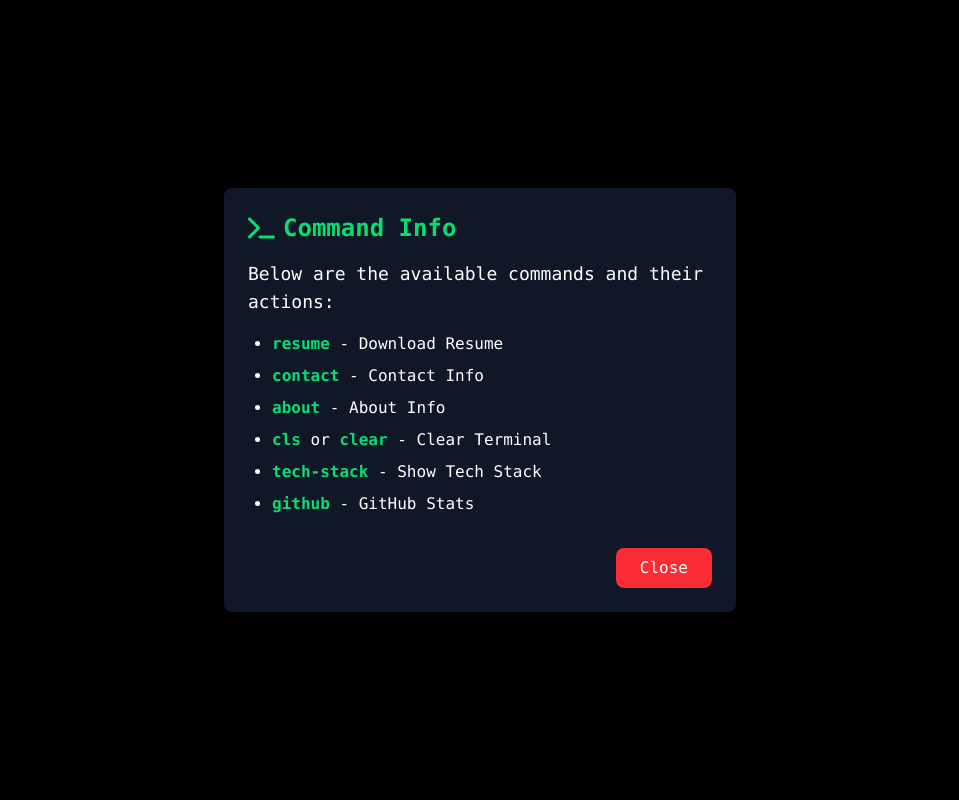
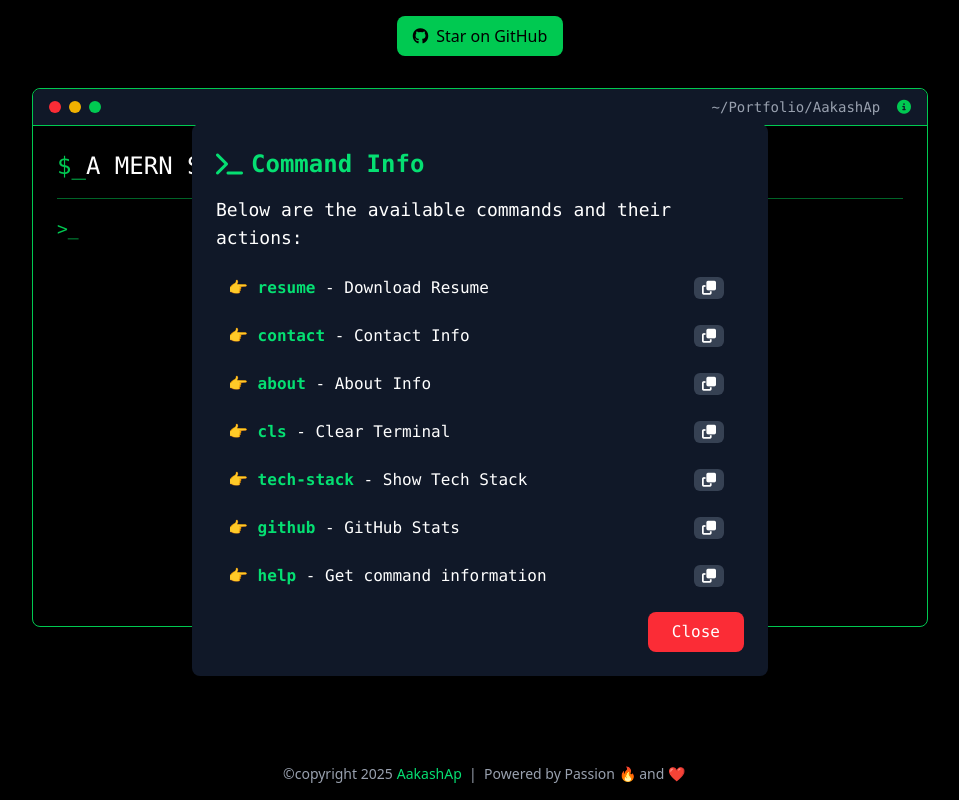
Before and after one commit to AakashAp01/Terminal-Portfolio, a React (Vite) app: page / in a window 1280 px wide. Both pictures are taken after a click on the icon 1064 px from the left and 107 px from the top of the page. Shown: the whole page, without its empty margins (160-1119 px from the left). Built offline with nearby package versions, Linux system fonts and the light colour scheme.

Commit message:
Add motivational quotes and jokes features; refactor command handling in App component

```diff
--- a/src/App.jsx
+++ b/src/App.jsx
@@ -11,6 +11,8 @@ import CmdModal from "./components/CmdModal";
 import Header from "./components/Header";
 import Projects from "./components/Projects";
 import GitHubStats from "./components/GitHubStats";
+import MotivationalQuote from "./components/MotivationalQuote";
+import LaughComponent from "./components/Laugh";
 
 function App() {
   const [command, setCommand] = useState("");
@@ -62,7 +64,7 @@ function App() {
       case "contact":
         newOutput = (<Contact />);
         break;
-      case "tech-stack":
+      case "tech stack":
         newOutput = (<TeckStack />);
         break;
       case "projects":
@@ -70,6 +72,15 @@ function App() {
         break;
       case "resume":
         newOutput = (<Resume />);
+        break;
+      case "help":
+        newOutput = (openModal());
+        break;
+      case "quote":
+        newOutput = (<MotivationalQuote/>);
+        break;
+      case "make me laugh":
+        newOutput = (<LaughComponent/>);
         break;
       case "clear":
       case "cls":
@@ -141,7 +152,7 @@ function App() {
               {output.map((item, index) => (
                 <div key={index}>
                   <p>
-                    <span className="text-green-500">>_</span>
+                    <span className="text-green-500">>_ </span>
                     {item.command}
                   </p>
                   <div className="text-white break-words">{item.response}</div>
@@ -152,7 +163,7 @@ function App() {
 
             {/* Input Field */}
             <div className="mt-4 flex items-center">
-              <span className="text-green-500 text-lg">>_</span>
+              <span className="text-green-500 text-lg">>_ </span>
               <input
                 type="text"
                 value={command}
--- a/src/components/CmdModal.jsx
+++ b/src/components/CmdModal.jsx
@@ -1,35 +1,64 @@
 import { motion } from "framer-motion";
+import { useState } from "react";
 
 export default function CmdModal({ isModalOpen, closeModal }) {
+  const [copiedCommand, setCopiedCommand] = useState(null);
+
+  const commands = [
+    { name: "resume", description: "Download Resume" },
+    { name: "contact", description: "Contact Info" },
+    { name: "about", description: "About Info" },
+    { name: "cls", description: "Clear Terminal" },
+    { name: "tech-stack", description: "Show Tech Stack" },
+    { name: "github", description: "GitHub Stats" },
+    { name: "help", description: "Get command information" },
+    { name: "projects", description: "Show all projects with GitHub link" },
+    { name: "quote", description: "Generates motivational quotes" },
+    { name: "make me laugh", description: "Get funny jokes" },
+  ];
+
+  const copyToClipboard = (text) => {
+    navigator.clipboard.writeText(text);
+    setCopiedCommand(text);
+    setTimeout(() => setCopiedCommand(null), 2000);
+  };
+
   return (
     <>
       {isModalOpen && (
-        <div className="fixed inset-0 bg-black bg-opacity-50 flex justify-center items-center z-50">
+        <div className="fixed inset-0  bg-opacity-50 flex justify-center items-center z-50 p-4">
           <motion.div
-            className="bg-gray-900 p-6 rounded-lg shadow-lg w-auto max-w-lg"
+            className="bg-gray-900 p-6 rounded-lg shadow-lg w-full max-w-lg sm:max-w-md md:max-w-lg lg:max-w-xl"
             initial={{ opacity: 0, scale: 0.9 }}
             animate={{ opacity: 1, scale: 1 }}
             transition={{ duration: 0.3 }}
           >
-            <h2 className="text-green-400 text-2xl font-semibold mb-4 flex items-center gap-2">
+            <h2 className="text-green-400 text-xl sm:text-2xl font-semibold mb-4 flex items-center gap-2">
               <i className="fa-solid fa-terminal"></i> Command Info
             </h2>
 
-
-            <p className="text-white text-lg mb-4">
+            <p className="text-white text-sm sm:text-lg mb-4">
               Below are the available commands and their actions:
             </p>
 
-            <ul className="list-disc max-h-48 pl-6 text-white space-y-2 overflow-y-scroll">
-              <li><span className="text-green-400 font-semibold">resume</span> - Download Resume</li>
-              <li><span className="text-green-400 font-semibold">contact</span> - Contact Info</li>
-              <li><span className="text-green-400 font-semibold">about</span> - About Info</li>
-              <li><span className="text-green-400 font-semibold">cls</span> or <span className="text-green-400 font-semibold">clear</span> - Clear Terminal</li>
-              <li><span className="text-green-400 font-semibold">tech-stack</span> - Show Tech Stack</li>
-              <li><span className="text-green-400 font-semibold">github</span> - GitHub Stats</li>
-              <li><span className="text-green-400 font-semibold">projects</span> - Show all project wiht git-hub link</li>
-              <li><span className="text-green-400 font-semibold">↑ (Up Arrow)</span> - Show Previous Command</li>
-              <li><span className="text-green-400 font-semibold">↓ (Down Arrow)</span> - Show Next Command</li>
+            <ul className="list-none max-h-[40vh] text-white space-y-2 overflow-y-auto">
+              {commands.map((cmd, index) => (
+                <li key={index} className="flex justify-between mr-2 items-center text-sm sm:text-base  px-3 py-2 rounded-md">
+                  <span className="flex-1 truncate">
+                    <span className="text-green-400 font-semibold">👉 {cmd.name}</span> - {cmd.description}
+                  </span>
+                  <button
+                    onClick={() => copyToClipboard(cmd.name)}
+                    className="ml-2 px-2 py-1 bg-gray-700 text-white rounded-md hover:bg-gray-600 transition duration-200 flex items-center gap-1 text-xs sm:text-sm"
+                  >
+                    {copiedCommand === cmd.name ? (
+                      <i className="fas fa-check text-green-400"></i>
+                    ) : (
+                      <i className="fas fa-clone" title="Copy"></i>
+                    )}
+                  </button>
+                </li>
+              ))}
             </ul>
 
             <div className="mt-6 flex justify-end">
--- a/src/components/Header.jsx
+++ b/src/components/Header.jsx
@@ -13,7 +13,7 @@ export default function Header() {
         whileHover={{ scale: 1.1 }}
         whileTap={{ scale: 0.9 }}
       >
-        <i className="fa-brands fa-github"></i> Star on GitHub ⭐
+        <i className="fa-brands fa-github"></i> Star on GitHub
       </motion.a>
     </header>
   );
--- /dev/null
+++ b/src/components/Laugh.jsx
@@ -0,0 +1,27 @@
+import React, { useState } from "react";
+
+const jokes = [
+  "पत्नी – तुम मुझे सोने के कंगन कब दोगे?\nपति – जब तुम मुझे सोने दोगी!",
+  "टीचर – ईमानदारी का इनाम क्या होता है?\nगोलू – सर, ईमानदारी का इनाम अक्सर धोखा होता है!",
+  "डॉक्टर – ज्यादा सोचने से इंसान पागल हो जाता है।\nगोलू – फिर तो मैं सरकारी नौकरी के लायक हो गया!",
+  "शादी के बाद पहली बार खाना बनाकर पत्नी ने पति से पूछा – कैसा बना है?\nपति – कसम से, दिल गार्डन-गार्डन हो गया… लेकिन पेट कब्रिस्तान-कब्रिस्तान लग रहा है!",
+  "संता – भाई शादी कर लूँ?\nबंता – कर ले, रात को भूतों से डर नहीं लगेगा।\nसंता – क्यों?\nबंता – क्योंकि घर में ही एक भूतनी होगी!",
+  "पापा – बेटा, तुम सिगरेट क्यों पीते हो?\nबेटा – ओह पापा, जिंदगी में टेंशन बहुत है…\nपापा – ओह, तो फिर शादी कर ले… तेरा टेंशन भी डबल हो जाएगा!",
+  "गोलू – मम्मी, मैं स्कूल नहीं जाऊँगा।\nमम्मी – क्यों?\nगोलू – टीचर कहती है, पढ़ने-लिखने की कोई उम्र नहीं होती, जब मन करे तब पढ़ लेना!",
+];
+
+const LaughComponent = () => {
+  const [joke, setJoke] = useState(jokes[Math.floor(Math.random() * jokes.length)]);
+
+  const getNewJoke = () => {
+    setJoke(jokes[Math.floor(Math.random() * jokes.length)]);
+  };
+
+  return (
+    <div className="m-2 p-3">
+        <p className="text-lg text-white-700 whitespace-pre-line">{joke}</p>
+    </div>
+  );
+};
+
+export default LaughComponent;
--- /dev/null
+++ b/src/components/MotivationalQuote.jsx
@@ -0,0 +1,77 @@
+import { motion } from "framer-motion";
+import { useState, useEffect } from "react";
+
+const quotes = [
+    // General Motivational Quotes
+    "The best way to predict the future is to create it. – Peter Drucker",
+    "Success is not final, failure is not fatal: It is the courage to continue that counts. – Winston Churchill",
+    "Your time is limited, so don’t waste it living someone else’s life. – Steve Jobs",
+    "Don't watch the clock; do what it does. Keep going. – Sam Levenson",
+    "Opportunities don't happen. You create them. – Chris Grosser",
+    "It always seems impossible until it's done. – Nelson Mandela",
+    "Do what you love and you'll never work a day in your life. – Confucius",
+
+    // Bhagavad Gita Quotes
+    "You have the right to perform your duty, but never to the fruits of your work. – Bhagavad Gita 2.47",
+    "Change is the law of the universe. You can be a millionaire or a pauper in an instant. – Bhagavad Gita",
+    "A person can rise through the efforts of his own mind; or draw himself down, in the same manner. Because each person is his own friend or enemy. – Bhagavad Gita 6.5",
+    "Set thy heart upon thy work, but never on its reward. – Bhagavad Gita",
+    "The soul is neither born, and nor does it die. – Bhagavad Gita",
+    "There is neither this world nor the world beyond nor happiness for the one who doubts. – Bhagavad Gita 4.40",
+    "Man is made by his belief. As he believes, so he is. – Bhagavad Gita",
+
+    // Inspirational Quotes About India 🇮🇳
+    "The power of the youth is the common wealth for the entire world. – Dr. A.P.J. Abdul Kalam",
+    "A nation's culture resides in the hearts and in the soul of its people. – Mahatma Gandhi",
+    "India is not a country, but a home for many cultures and traditions. – Radhanath Swami",
+    "Live as if you were to die tomorrow. Learn as if you were to live forever. – Mahatma Gandhi",
+    "The world’s biggest power is the youth and beauty of a woman. – Chanakya",
+    "We are not just a nation, we are a civilization. – Narendra Modi",
+    "The true measure of any society can be found in how it treats its most vulnerable members. – Mahatma Gandhi",
+    "Arise, awake, and stop not till the goal is reached. – Swami Vivekananda",
+    "Strength is life, weakness is death. Expansion is life, contraction is death. Love is life, hatred is death. – Swami Vivekananda",
+    "India is a land of great diversity but even greater unity. – Sardar Patel",
+];
+
+
+// Available Colors (excluding black)
+const colors = [
+    "text-green-400", "text-green-500", "text-green-600",
+    "text-red-400", "text-red-500", "text-red-600",
+    "text-yellow-400", "text-yellow-500", "text-yellow-600",
+    "text-blue-400", "text-blue-500", "text-blue-600",
+    "text-purple-400", "text-purple-500", "text-purple-600",
+    "text-pink-400", "text-pink-500", "text-pink-600",
+    "text-orange-400", "text-orange-500", "text-orange-600",
+    "text-teal-400", "text-teal-500", "text-teal-600",
+    "text-cyan-400", "text-cyan-500", "text-cyan-600",
+    "text-emerald-400", "text-emerald-500", "text-emerald-600",
+    "text-indigo-400", "text-indigo-500", "text-indigo-600",
+    "text-lime-400", "text-lime-500", "text-lime-600",
+    "text-rose-400", "text-rose-500", "text-rose-600"
+];
+
+export default function MotivationalQuote() {
+    const [quote, setQuote] = useState("");
+    const [color, setColor] = useState("");
+
+    useEffect(() => {
+        // Pick a random quote and color
+        setQuote(quotes[Math.floor(Math.random() * quotes.length)]);
+        setColor(colors[Math.floor(Math.random() * colors.length)]);
+    }, []);
+
+    return (
+        <div className="p-4 rounded-lg bg-transparent mx-auto">
+            <motion.p
+                className={`text-lg font-semibold italic ${color}`}
+                key={quote}
+                initial={{ opacity: 0, y: -10 }}
+                animate={{ opacity: 1, y: 0 }}
+                transition={{ duration: 0.5 }}
+            >
+                "{quote}"
+            </motion.p>
+        </div>
+    );
+}
```
